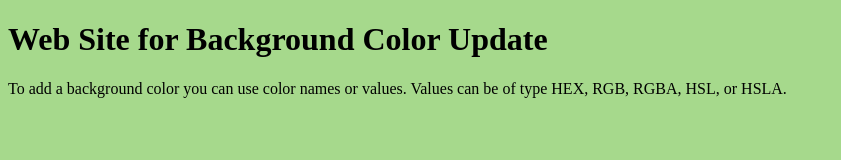
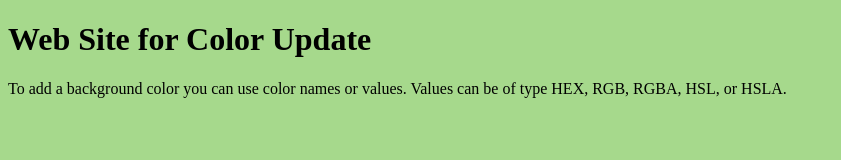
Before and after one commit to Mohan-MLOps/MyWeb, a plain HTML site: page index.html in a window 1280 px wide. Shown: the whole page, without its empty margins (0-841 px from the left). Drawn offline with Linux system fonts and the light colour scheme.

Commit message:
index change

```diff
--- a/index.html
+++ b/index.html
@@ -9,7 +9,7 @@ body {
 </head>
 <body>
 
-<h1>Web Site for Background Color Update</h1>
+<h1>Web Site for Color Update</h1>
 
 
 
```
